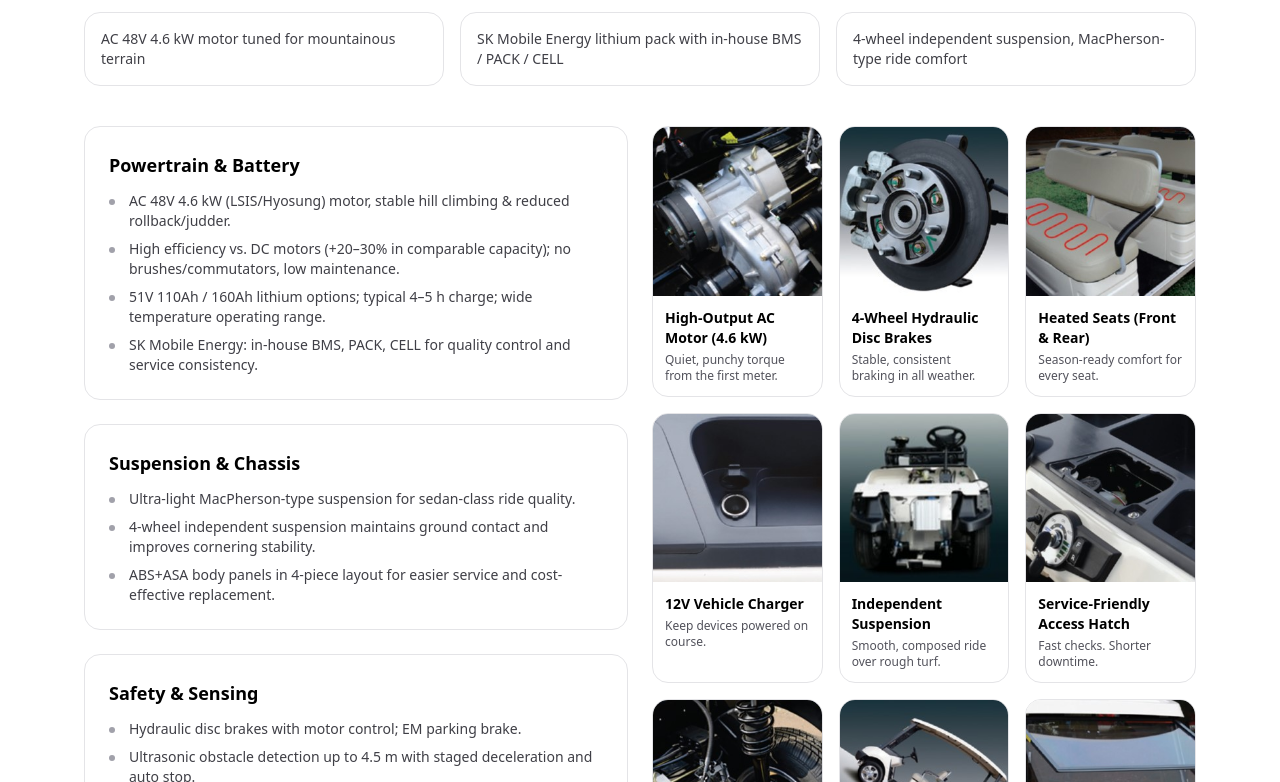
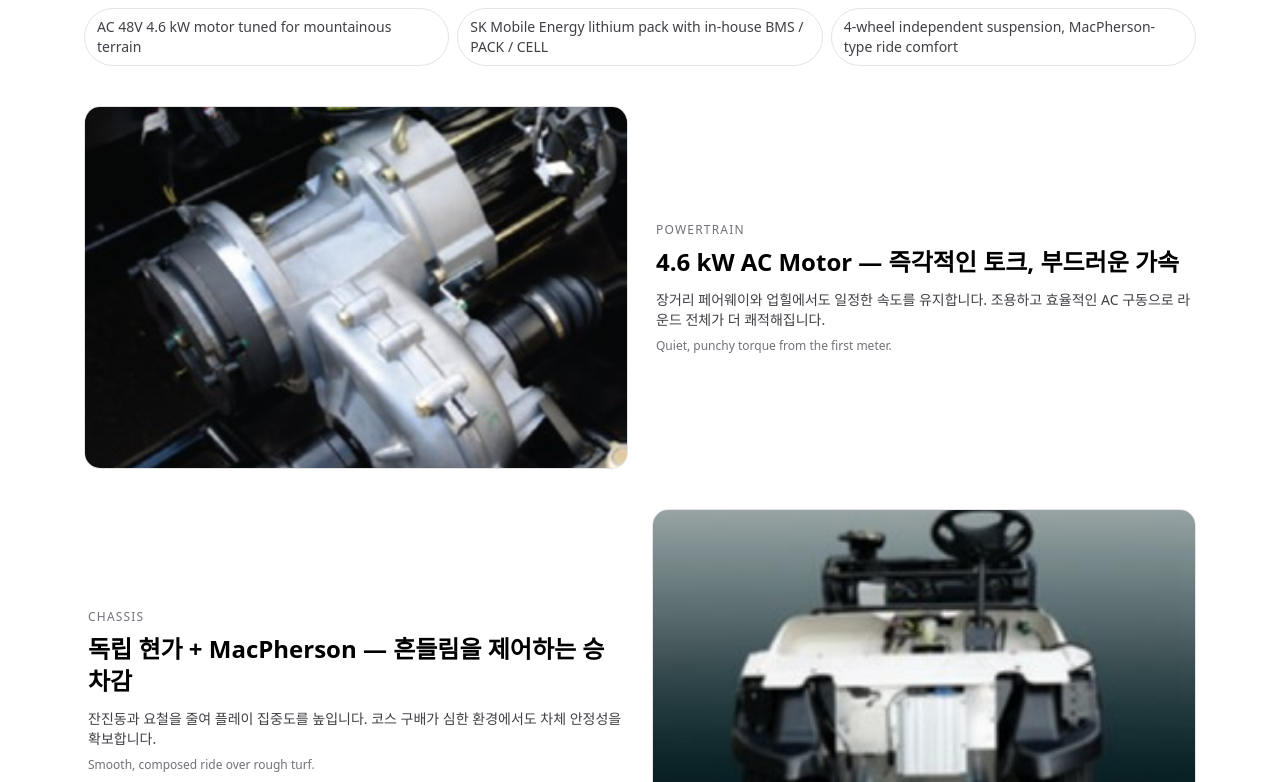
Before and after one commit to Aproglobal/apro-global-site, a React (Vite) app: page / in a window 1280 px wide. Shown: the part 3438-4220 px from the top of the page. Built offline with nearby package versions, Linux system fonts and the light colour scheme.

Commit message:
Update TechSection.tsx

```diff
--- a/src/components/TechSection.tsx
+++ b/src/components/TechSection.tsx
@@ -1,4 +1,3 @@
-// src/components/TechSection.tsx
 import React, { useMemo, useState } from "react";
 import type { TechCopy } from "../data/technology";
 import { TECH_FEATURES, type TechItem } from "../data/tech_features";
@@ -6,45 +5,158 @@ import { trackEvent } from "../services/analytics";
 
 type ViewMode = "gallery" | "list";
 
+type SplitBlock = {
+  key: string;           // TECH_FEATURES.key 참조
+  eyebrow?: string;
+  headline: string;
+  body?: string;
+  align?: "left" | "right";
+};
+
 export default function TechSection({ copy }: { copy: TechCopy }) {
-  // 이미지 피처 목록 (데이터 파일만 교체해도 동작)
-  const items: TechItem[] = useMemo(() => TECH_FEATURES, []);
+  // 전체 피처 인덱스
+  const items = useMemo(() => TECH_FEATURES, []);
+  const byKey = useMemo(() => new Map(items.map((i) => [i.key, i])), [items]);
 
-  const [view, setView] = useState<ViewMode>("gallery"); // 모바일에서만 사용
+  // 1) 서사 축: 좌우 분할 모듈(이미지+카피 결합)
+  const splits: SplitBlock[] = [
+    {
+      key: "motor_46kw",
+      eyebrow: "Powertrain",
+      headline: "4.6 kW AC Motor — 즉각적인 토크, 부드러운 가속",
+      body:
+        "장거리 페어웨이와 업힐에서도 일정한 속도를 유지합니다. 조용하고 효율적인 AC 구동으로 라운드 전체가 더 쾌적해집니다.",
+      align: "left",
+    },
+    {
+      key: "independent_suspension",
+      eyebrow: "Chassis",
+      headline: "독립 현가 + MacPherson — 흔들림을 제어하는 승차감",
+      body:
+        "잔진동과 요철을 줄여 플레이 집중도를 높입니다. 코스 구배가 심한 환경에서도 차체 안정성을 확보합니다.",
+      align: "right",
+    },
+    {
+      key: "hydraulic_disc",
+      eyebrow: "Safety",
+      headline: "4륜 유압 디스크 브레이크 — 젖은 노면에서도 자신감",
+      body:
+        "일관된 제동력과 페이드 저감 설정으로 안전한 정차를 구현합니다. 장마철·새벽 이슬 노면에서도 차분합니다.",
+      align: "left",
+    },
+  ];
+
+  // 2) 시그니처 그리드: 스플릿에 쓴 키 제외한 나머지 대표 기능
+  const usedKeys = new Set(splits.map((s) => s.key));
+  const signature = items.filter((i) => !usedKeys.has(i.key));
+
+  // 3) 라이트박스
   const [active, setActive] = useState<TechItem | null>(null);
-
-  const onOpen = (it: TechItem) => {
+  const open = (it: TechItem) => {
     setActive(it);
     try {
       trackEvent("tech:image_open", { key: it.key });
-    } catch {
-      /* no-op */
+    } catch {}
+  };
+  const close = () => setActive(null);
+
+  // 4) 모바일 전환(사진/스펙)
+  const [view, setView] = useState<ViewMode>("gallery");
+
+  // 5) 운영 가치 콜아웃: 기존 copy.sections의 bullets를 납작하게 모아 미니 배지로
+  const opsPills = useMemo(() => {
+    const pills: string[] = [];
+    for (const sec of copy.sections || []) {
+      for (const b of sec.bullets || []) {
+        if (pills.length < 18) pills.push(b);
       }
-  };
-  const onClose = () => setActive(null);
+    }
+    return pills;
+  }, [copy.sections]);
 
   return (
     <section id="technology" className="py-20 bg-white text-black dark:bg-black dark:text-white">
       <div className="max-w-6xl mx-auto px-5">
-        {/* 헤딩 */}
+        {/* 헤더 */}
+        <header>
           <h2 className="text-3xl md:text-4xl font-extrabold tracking-tight">Technology</h2>
 
-        {/* 하이라이트 (텍스트 뱃지) */}
           {copy?.highlights?.length ? (
-          <ul className="mt-4 grid md:grid-cols-3 gap-4">
+            <ul className="mt-3 grid gap-2 md:grid-cols-3">
               {copy.highlights.map((h, i) => (
                 <li
                   key={i}
-                className="rounded-2xl border border-zinc-200 dark:border-zinc-800 p-4 text-sm text-zinc-700 dark:text-zinc-300 bg-white dark:bg-zinc-950"
+                  className="text-sm rounded-full border border-zinc-200 dark:border-zinc-800 px-3 py-2 bg-white dark:bg-zinc-950 text-zinc-700 dark:text-zinc-300"
                 >
                   {h}
                 </li>
               ))}
             </ul>
           ) : null}
+        </header>
 
-        {/* 모바일 전환 토글 */}
-        <div className="mt-6 md:hidden flex items-center gap-2">
+        {/* A. Split Blocks (이미지-카피 결합) */}
+        <div className="mt-10 space-y-10">
+          {splits.map((s, idx) => {
+            const f = byKey.get(s.key);
+            if (!f) return null;
+            const media = (
+              <button
+                type="button"
+                onClick={() => open(f)}
+                className="group block w-full rounded-2xl overflow-hidden border border-zinc-200 dark:border-zinc-800 bg-zinc-50 dark:bg-zinc-900"
+                aria-label={`Open ${f.title} image`}
+              >
+                <div className="aspect-[3/2] overflow-hidden">
+                  <img
+                    src={f.img}
+                    alt={f.title}
+                    loading="lazy"
+                    width={1200}
+                    height={800}
+                    className="h-full w-full object-cover transition-transform duration-300 group-hover:scale-[1.03]"
+                  />
+                </div>
+              </button>
+            );
+
+            const copyBlock = (
+              <div className="p-1">
+                {s.eyebrow && (
+                  <div className="text-xs uppercase tracking-widest text-zinc-500 dark:text-zinc-400">
+                    {s.eyebrow}
+                  </div>
+                )}
+                <h3 className="mt-2 text-xl md:text-2xl font-semibold">{s.headline}</h3>
+                {s.body && (
+                  <p className="mt-3 text-sm text-zinc-700 dark:text-zinc-300">{s.body}</p>
+                )}
+
+                {/* 관련 한줄 설명(있으면) */}
+                {(f as any).oneLiner && (
+                  <p className="mt-2 text-xs text-zinc-500 dark:text-zinc-400">
+                    {(f as any).oneLiner}
+                  </p>
+                )}
+              </div>
+            );
+
+            return (
+              <div
+                key={s.key}
+                className={`grid gap-6 md:grid-cols-2 items-center ${
+                  s.align === "right" ? "md:[&>*:first-child]:order-2" : ""
+                }`}
+              >
+                {media}
+                {copyBlock}
+              </div>
+            );
+          })}
+        </div>
+
+        {/* B. 모바일 전환 토글 */}
+        <div className="mt-12 md:hidden flex items-center gap-2">
           <button
             type="button"
             onClick={() => setView("gallery")}
@@ -69,18 +181,17 @@ export default function TechSection({ copy }: { copy: TechCopy }) {
           </button>
         </div>
 
-        {/* 모바일: 갤러리 / 아코디언 전환 */}
-        <div className="md:hidden">
-          {view === "gallery" ? (
-            <ul className="mt-6 grid grid-cols-2 gap-4">
-              {items.map((f) => (
+        {/* C-1. 모바일: 사진 그리드 */}
+        {view === "gallery" && (
+          <ul className="mt-6 grid grid-cols-2 gap-4 md:hidden">
+            {signature.map((f) => (
               <li
                 key={f.key}
                 className="rounded-2xl overflow-hidden border border-zinc-200 dark:border-zinc-800 bg-white dark:bg-zinc-950"
               >
                 <button
                   type="button"
-                    onClick={() => onOpen(f)}
+                  onClick={() => open(f)}
                   className="block w-full text-left"
                   aria-label={`Open ${f.title} image`}
                 >
@@ -95,76 +206,29 @@ export default function TechSection({ copy }: { copy: TechCopy }) {
                     />
                   </div>
                   <div className="p-3">
-                      <h3 className="text-sm font-semibold">{f.title}</h3>
-                      {(f.oneLiner ?? f.desc) && (
-                        <p className="mt-1 text-xs text-zinc-600 dark:text-zinc-400">
-                          {f.oneLiner ?? f.desc}
-                        </p>
+                    <h4 className="text-sm font-semibold">{f.title}</h4>
+                    {f.desc && (
+                      <p className="mt-1 text-xs text-zinc-600 dark:text-zinc-400">{f.desc}</p>
                     )}
                   </div>
                 </button>
               </li>
             ))}
           </ul>
-          ) : (
-            <div className="mt-6 space-y-3">
-              {copy.sections.map((sec) => (
-                <details
-                  key={sec.id}
-                  className="rounded-2xl border border-zinc-200 dark:border-zinc-800 bg-white dark:bg-zinc-950/90"
-                >
-                  <summary className="cursor-pointer list-none p-4 font-semibold flex items-center justify-between">
-                    {sec.title}
-                    <span>▾</span>
-                  </summary>
-                  <div className="p-4 pt-0">
-                    <ul className="space-y-2 text-sm text-zinc-700 dark:text-zinc-300">
-                      {sec.bullets.map((b, i) => (
-                        <li key={i} className="pl-4 relative">
-                          <span className="absolute left-0 top-2 h-1.5 w-1.5 rounded-full bg-zinc-400" />
-                          <span className="block translate-x-1">{b}</span>
-                        </li>
-                      ))}
-                    </ul>
-                  </div>
-                </details>
-              ))}
-            </div>
         )}
-        </div>
 
-        {/* 데스크톱: 좌(텍스트 카드) + 우(이미지 갤러리) */}
-        <div className="mt-10 hidden md:grid md:grid-cols-2 gap-6">
-          {/* 좌측: 텍스트 카드 */}
-          <div className="space-y-6">
-            {copy.sections.map((sec) => (
-              <article
-                key={sec.id}
-                className="rounded-2xl border border-zinc-200 dark:border-zinc-800 p-6 bg-white dark:bg-zinc-950/90 transition-all duration-200 hover:-translate-y-0.5 hover:shadow-lg hover:border-black/15 dark:hover:border-white/20"
-              >
-                <h3 className="text-lg font-semibold">{sec.title}</h3>
-                <ul className="mt-3 space-y-2 text-sm text-zinc-700 dark:text-zinc-300">
-                  {sec.bullets.map((b, i) => (
-                    <li key={i} className="pl-4 relative">
-                      <span className="absolute left-0 top-2 h-1.5 w-1.5 rounded-full bg-zinc-400" />
-                      <span className="block translate-x-1">{b}</span>
-                    </li>
-                  ))}
-                </ul>
-              </article>
-            ))}
-          </div>
-
-          {/* 우측: 이미지 갤러리 */}
-          <ul className="grid grid-cols-2 lg:grid-cols-3 gap-4 content-start">
-            {items.map((f) => (
+        {/* C-2. 데스크톱: Signature Innovations */}
+        <div className="mt-12 hidden md:block">
+          <h3 className="text-lg font-semibold">Signature Innovations</h3>
+          <ul className="mt-4 grid grid-cols-2 lg:grid-cols-3 gap-4">
+            {signature.map((f) => (
               <li
                 key={f.key}
                 className="rounded-2xl overflow-hidden border border-zinc-200 dark:border-zinc-800 bg-white dark:bg-zinc-950"
               >
                 <button
                   type="button"
-                  onClick={() => onOpen(f)}
+                  onClick={() => open(f)}
                   className="block w-full text-left"
                   aria-label={`Open ${f.title} image`}
                 >
@@ -173,17 +237,15 @@ export default function TechSection({ copy }: { copy: TechCopy }) {
                       src={f.img}
                       alt={f.title}
                       loading="lazy"
-                      width={300}
-                      height={300}
+                      width={400}
+                      height={400}
                       className="h-full w-full object-cover"
                     />
                   </div>
                   <div className="p-3">
-                    <h3 className="text-sm font-semibold">{f.title}</h3>
-                    {(f.oneLiner ?? f.desc) && (
-                      <p className="mt-1 text-xs text-zinc-600 dark:text-zinc-400">
-                        {f.oneLiner ?? f.desc}
-                      </p>
+                    <h4 className="text-sm font-semibold">{f.title}</h4>
+                    {f.desc && (
+                      <p className="mt-1 text-xs text-zinc-600 dark:text-zinc-400">{f.desc}</p>
                     )}
                   </div>
                 </button>
@@ -192,19 +254,36 @@ export default function TechSection({ copy }: { copy: TechCopy }) {
           </ul>
         </div>
 
+        {/* D. 운영 가치 콜아웃(기존 bullets 재활용) */}
+        {opsPills.length > 0 && (
+          <div className="mt-12">
+            <h3 className="text-lg font-semibold">Operational Advantages</h3>
+            <ul className="mt-3 flex flex-wrap gap-2">
+              {opsPills.map((t, i) => (
+                <li
+                  key={i}
+                  className="text-xs rounded-full border border-zinc-200 dark:border-zinc-800 px-3 py-1.5 bg-white dark:bg-zinc-950 text-zinc-700 dark:text-zinc-300"
+                >
+                  {t}
+                </li>
+              ))}
+            </ul>
+          </div>
+        )}
+
         {/* 각주 */}
         {copy?.footnote ? (
           <p className="mt-8 text-xs text-zinc-500 dark:text-zinc-400">{copy.footnote}</p>
         ) : null}
       </div>
 
-      {/* 라이트박스(이미지 확대) */}
+      {/* Lightbox */}
       {active && (
         <div
           role="dialog"
           aria-modal="true"
           className="fixed inset-0 z-50 flex items-center justify-center bg-black/70 p-4"
-          onClick={onClose}
+          onClick={close}
         >
           <div className="max-w-3xl w-full" onClick={(e) => e.stopPropagation()}>
             <div className="overflow-hidden rounded-2xl bg-black">
@@ -213,13 +292,11 @@ export default function TechSection({ copy }: { copy: TechCopy }) {
             <div className="mt-3 flex items-start justify-between gap-4 text-white">
               <div>
                 <h4 className="text-base font-semibold">{active.title}</h4>
-                {(active.oneLiner ?? active.desc) && (
-                  <p className="text-sm text-zinc-300 mt-1">{active.oneLiner ?? active.desc}</p>
-                )}
+                {active.desc && <p className="text-sm text-zinc-300 mt-1">{active.desc}</p>}
               </div>
               <button
                 type="button"
-                onClick={onClose}
+                onClick={close}
                 className="rounded-full border border-white/30 px-3 py-1 text-sm"
               >
                 Close
```
Lines whose indentation alone changed are shown as unchanged.
